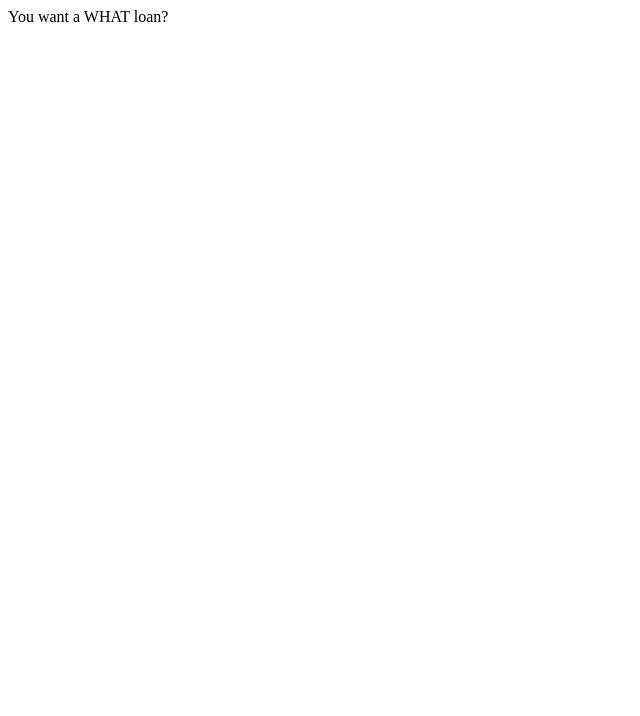
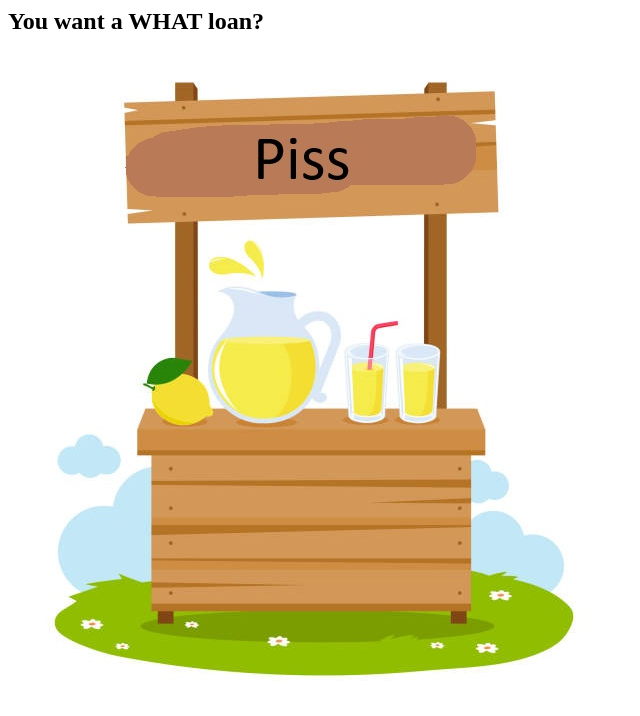
Before and after one commit to iboughtploan/iboughtploan.github.io, a plain HTML site: page index.html in a window 1280 px wide. Shown: the whole page, without its empty margins (0-640 px from the left). Drawn offline with Linux system fonts and the light colour scheme.

Commit message:
Update index.html

```diff
--- a/index.html
+++ b/index.html
@@ -1 +1,5 @@
-<div>You want a WHAT loan?</div>
+<div>
+  <h2>You want a WHAT loan?</h2>
+  <br>
+  <img src="./piss_stand.jpg" alt="Piss stand">
+</div>
```
